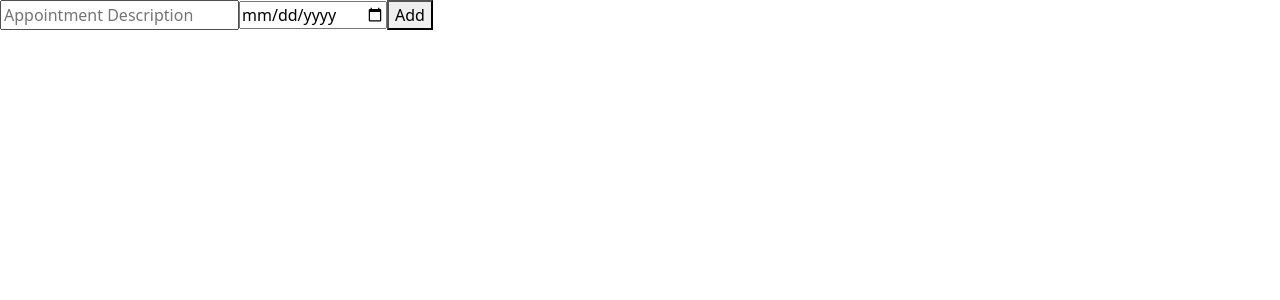
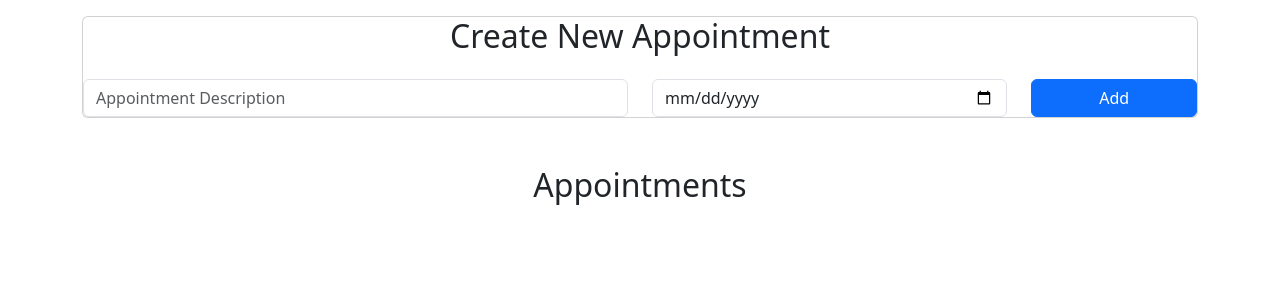
Before and after one commit to aws0708/Appointment-App, an Angular app in the folder appointment-app/: page / in a window 1280 px wide. Shown: the top 300 px of the page. Built offline with nearby package versions, Linux system fonts and the light colour scheme.

Commit message:
Added bootstrap classes and completed project

```diff
--- a/appointment-app/src/app/appointment-list/appointment-list.component.html
+++ b/appointment-app/src/app/appointment-list/appointment-list.component.html
@@ -1,4 +1,4 @@
-<div>
+<!-- <div>
     <input [(ngModel)]="newAppointmentTitle" placeholder="Appointment Description">
     <input [(ngModel)]="newAppointmentDate" type="date" placeholder="Appointment Date">
     <button (click)="addAppointment()">Add</button>
@@ -9,4 +9,35 @@
         {{appointment.title}} {{appointment.date | date:'dd.MM.yyyy'}}
         <button (click)="deleteAppointment(i)">Delete</button>
     </li>
+</ul> -->
+
+
+<div class="container">
+    <div class="card mt-3">
+        <div class="row">
+            <div class="col">
+                <h2 class="text-center">Create New Appointment</h2>
+            </div>
+        </div>
+
+        <div class="row mt-3">
+            <div class="col-md-6">
+                <input class="form-control" [(ngModel)]="newAppointmentTitle" placeholder="Appointment Description">
+            </div>
+            <div class="col-md-4">
+                <input class="form-control" [(ngModel)]="newAppointmentDate" type="date" placeholder="Appointment Date">
+            </div>
+            <div class="col-md-2">
+                <button class="btn btn-primary w-100" (click)="addAppointment()">Add</button>
+            </div>
+        </div>
+    </div>
+
+    <h2 class="text-center mt-5">Appointments</h2>
+    <ul class="list-group mt-3">
+    <li class="list-group-item d-flex justify-content-between align-items-center" *ngFor="let appointment of appointments;index as i">
+        {{appointment.title}} {{appointment.date | date:'dd.MM.yyyy'}}
+        <button class="btn btn-danger" (click)="deleteAppointment(i)">Delete</button>
+    </li>
 </ul>
+</div>
```
